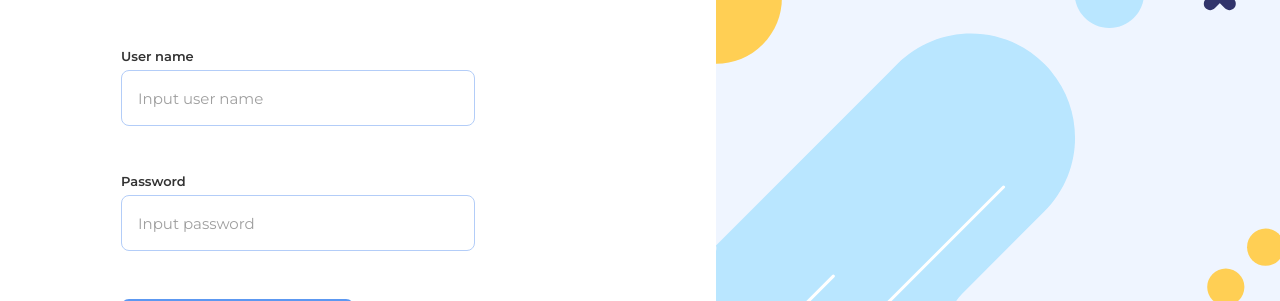
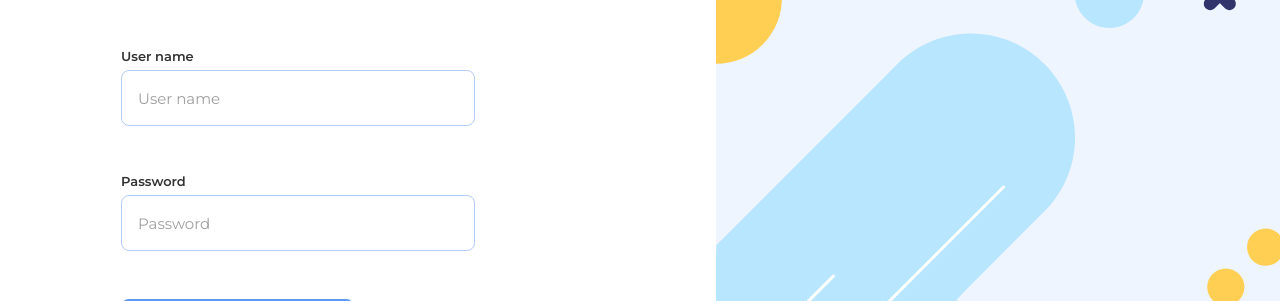
Before and after one commit to Jonnynsk/chat-app, a React (Create React App) app: page /login in a window 1280 px wide. Shown: the part 437-738 px from the top of the page. Built offline with nearby package versions, Linux system fonts and the light colour scheme.

Commit message:
fix: fix Login form

```diff
--- a/src/components/atoms/Input/index.tsx
+++ b/src/components/atoms/Input/index.tsx
@@ -1,29 +1,19 @@
 import { FC } from 'react'
-import { Path, UseFormRegister } from 'react-hook-form'
-
-import { DataProps } from '../../../models/DataProps'
 
 interface InputProps {
-	type: string
+	type: 'text' | 'password'
 	placeholder: string
 	className: string
-	register: UseFormRegister<DataProps>
-	label: Path<DataProps>
+	onChange: (...event: []) => void
 }
 
-const Input: FC<InputProps> = ({
-	type,
-	placeholder,
-	className,
-	register,
-	label,
-}) => {
+const Input: FC<InputProps> = ({ type, placeholder, className, ...rest }) => {
 	return (
 		<input
 			type={type}
 			placeholder={placeholder}
 			className={className}
-			{...register(label)}
+			{...rest}
 		/>
 	)
 }
--- a/src/components/molecules/LoginForm/index.tsx
+++ b/src/components/molecules/LoginForm/index.tsx
@@ -1,6 +1,6 @@
 import { FC } from 'react'
 import classNames from 'classnames'
-import { useForm, SubmitHandler } from 'react-hook-form'
+import { useForm, SubmitHandler, Controller } from 'react-hook-form'
 import * as yup from 'yup'
 import { yupResolver } from '@hookform/resolvers/yup'
 import { useHistory } from 'react-router'
@@ -14,40 +14,57 @@ import Label from '../../atoms/Label'
 
 const scheme = yup.object().shape({
 	user: yup.string().required('Something goes wrong'),
-	password: yup.string().required('Something goes wrong'),
+	password: yup.string().min(5).required(),
 })
 
 const LoginForm: FC = () => {
 	const history = useHistory()
 
 	const {
-		register,
+		control,
 		handleSubmit,
 		formState: { errors },
-	} = useForm<DataProps>({ resolver: yupResolver(scheme) })
+	} = useForm<DataProps>({
+		resolver: yupResolver(scheme),
+	})
 	const formSubmit: SubmitHandler<DataProps> = data => {
+		console.log(data)
 		history.push('/chat')
 	}
 
 	return (
 		<form onSubmit={handleSubmit(formSubmit)}>
 			<Label labelName='User name' />
-			<Input
-				type='text'
-				placeholder='Input user name'
-				label='user'
-				register={register}
-				className={classNames('input_field', { ['error']: errors.user })}
+			<Controller
+				control={control}
+				name='user'
+				render={({ field: { onChange } }) => (
+					<Input
+						onChange={onChange}
+						className={classNames('input_field', {
+							['error']: errors.password,
+						})}
+						type='text'
+						placeholder='User name'
+					/>
+				)}
 			/>
 			<div className='error_message'>{errors.user?.message}</div>
 			<div className='input-margin'>
 				<Label labelName='Password' />
-				<Input
-					type='password'
-					placeholder='Input password'
-					label='password'
-					register={register}
-					className={classNames('input_field', { ['error']: errors.password })}
+				<Controller
+					control={control}
+					name='password'
+					render={({ field: { onChange } }) => (
+						<Input
+							onChange={onChange}
+							className={classNames('input_field', {
+								['error']: errors.password,
+							})}
+							type='password'
+							placeholder='Password'
+						/>
+					)}
 				/>
 				<div className='error_message'>{errors.password?.message}</div>
 			</div>
```
